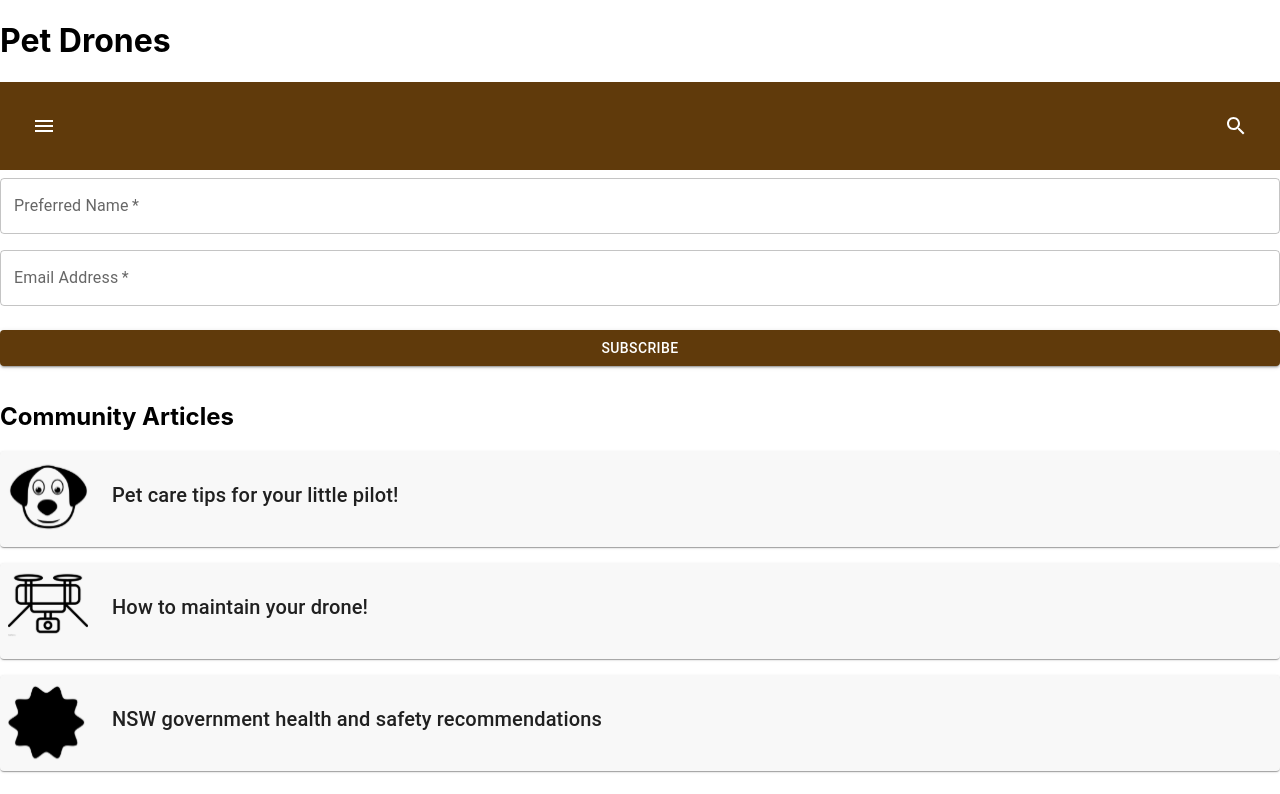
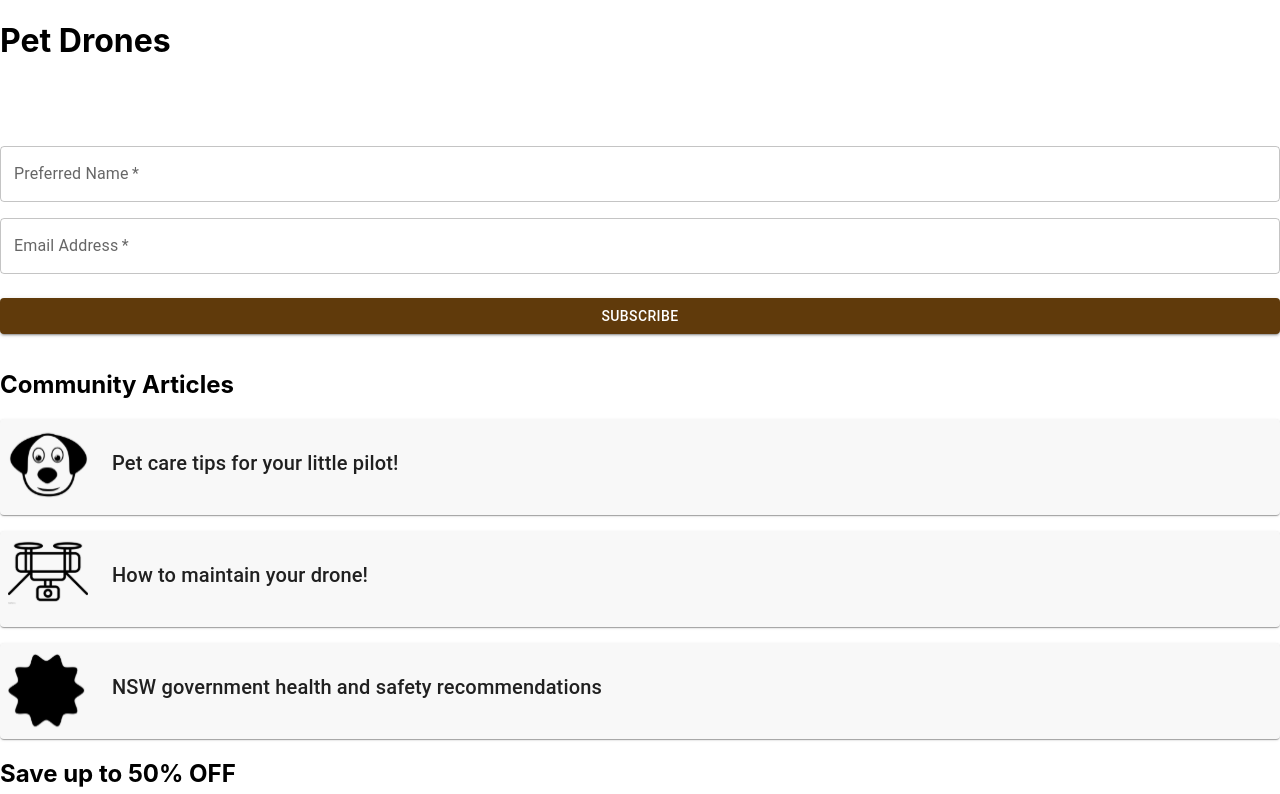
Before and after one commit to Jeffrey-Fazal/pet-drones, a React (Create React App) app: page / in a window 1280 px wide. Shown: the top 794 px of the page. Built offline with nearby package versions, Linux system fonts and the light colour scheme.

Commit message:
hail marry navbar

```diff
--- a/src/components/NavBar.jsx
+++ b/src/components/NavBar.jsx
@@ -1,38 +1,26 @@
-import React from 'react'
-import Box, { BoxProps } from '@mui/material/Box';
+import React from 'react';
 import IconButton from "@mui/material/IconButton";
 import MenuIcon from "@mui/icons-material/Menu";
 import SearchIcon from "@mui/icons-material/Search";
 
-
 function NavItem(props) {
-    const { children, ...other } = props;
+    const { children } = props;
     return (
-      <Box sx={{ p: 1, m: 1 }}>
-        <IconButton {...other}>{children}</IconButton>
-      </Box>
+        <div style={{ padding: "8px" }}>
+            <IconButton>{children}</IconButton>
+        </div>
     );
 }
 
 export default function NavBar() {
     return (
-
-      <Box
-        sx={{
-          display: "flex",
-          flexDirection: "row",
-          justifyContent: "space-between",
-          alignItems: "center",
-          p: 1,
-          bgcolor: "primary.main"
-        }}
-      >
+        <div style={{ display: "flex", justifyContent: "space-between", alignItems: "center", backgroundColor: "primary.main" }}>
             <NavItem>
-          <MenuIcon sx={{ color: "common.white" }} />
+                <MenuIcon style={{ color: "white" }} />
             </NavItem>
             <NavItem>
-          <SearchIcon sx={{ color: "common.white" }} />
+                <SearchIcon style={{ color: "white" }} />
             </NavItem>
-      </Box>
+        </div>
     );
 }
```
Lines whose indentation alone changed are shown as unchanged.
